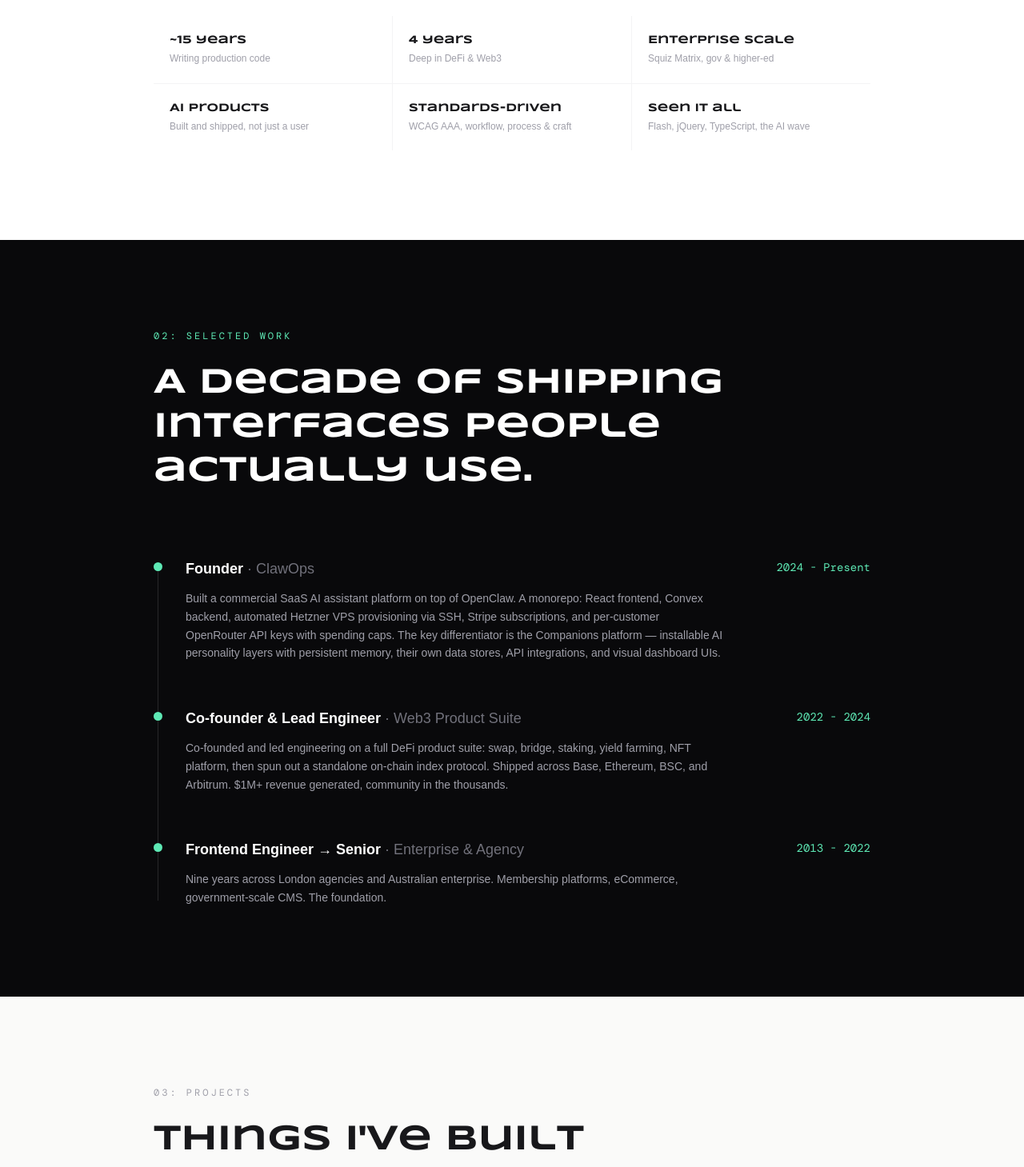
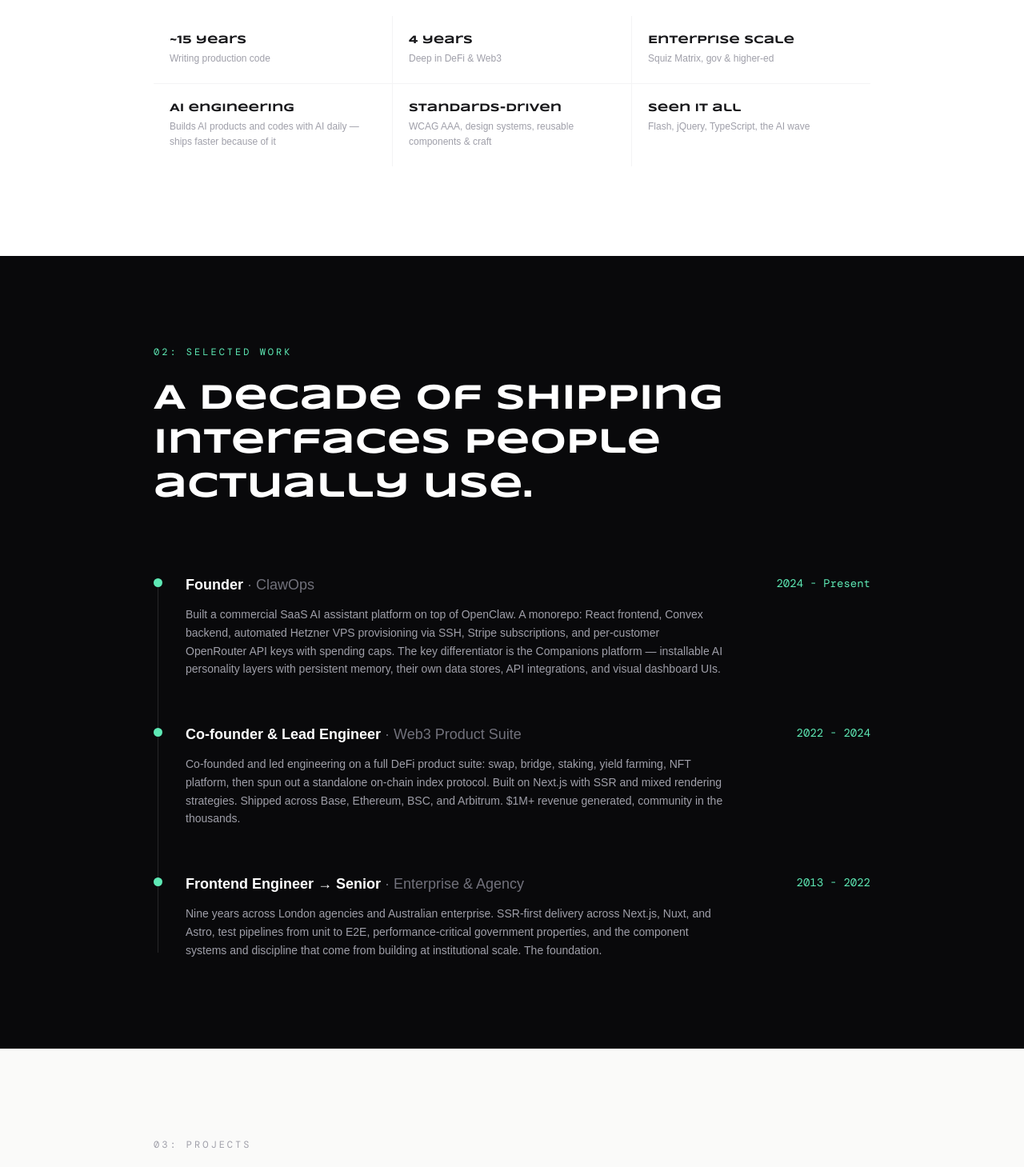
Before and after one commit to GavinJaynes/gavin-jaynes, a React (Vite) app: page / in a window 1280 px wide. Shown: the part 1320-2779 px from the top of the page at 80% size. Built offline with nearby package versions, Linux system fonts and the light colour scheme; a web font is replaced by a local one.

Commit message:
Copy changes

```diff
--- a/src/components/About.tsx
+++ b/src/components/About.tsx
@@ -6,8 +6,8 @@ const points = [
   { label: "~15 years", detail: "Writing production code" },
   { label: "4 years", detail: "Deep in DeFi & Web3" },
   { label: "Enterprise scale", detail: "Squiz Matrix, gov & higher-ed" },
-  { label: "AI products", detail: "Built and shipped, not just a user" },
-  { label: "Standards-driven", detail: "WCAG AAA, workflow, process & craft" },
+  { label: "AI engineering", detail: "Builds AI products and codes with AI daily — ships faster because of it" },
+  { label: "Standards-driven", detail: "WCAG AAA, design systems, reusable components & craft" },
   { label: "Seen it all", detail: "Flash, jQuery, TypeScript, the AI wave" },
 ]
 
--- a/src/components/Projects.tsx
+++ b/src/components/Projects.tsx
@@ -10,7 +10,7 @@ const projects = [
     description:
       "Co-founded and led a full DeFi product suite: swap, bridge, staking, yield farming, and NFT platform, then spun out INDX, a novel on-chain index protocol. Users send USDC and receive proportional exposure to a basket of up to 20 tokens via real swaps. No proxies, no synthetics.",
     highlights: ["$1M+ revenue", "4 chains deployed", "~$50K TVL at peak", "Community in the thousands"],
-    tech: ["React", "TypeScript", "Wagmi", "Viem", "The Graph", "Moralis", "Solidity"],
+    tech: ["Next.js", "React", "TypeScript", "Wagmi", "Viem", "TanStack Query", "The Graph", "Moralis", "Solidity"],
     chains: ["Base", "Ethereum", "BSC", "Arbitrum"],
     url: null,
   },
--- a/src/components/Work.tsx
+++ b/src/components/Work.tsx
@@ -15,14 +15,14 @@ const roles = [
     role: "Co-founder & Lead Engineer",
     company: "Web3 Product Suite",
     description:
-      "Co-founded and led engineering on a full DeFi product suite: swap, bridge, staking, yield farming, NFT platform, then spun out a standalone on-chain index protocol. Shipped across Base, Ethereum, BSC, and Arbitrum. $1M+ revenue generated, community in the thousands.",
+      "Co-founded and led engineering on a full DeFi product suite: swap, bridge, staking, yield farming, NFT platform, then spun out a standalone on-chain index protocol. Built on Next.js with SSR and mixed rendering strategies. Shipped across Base, Ethereum, BSC, and Arbitrum. $1M+ revenue generated, community in the thousands.",
   },
   {
     period: "2013 - 2022",
     role: "Frontend Engineer → Senior",
     company: "Enterprise & Agency",
     description:
-      "Nine years across London agencies and Australian enterprise. Membership platforms, eCommerce, government-scale CMS. The foundation.",
+      "Nine years across London agencies and Australian enterprise. SSR-first delivery across Next.js, Nuxt, and Astro, test pipelines from unit to E2E, performance-critical government properties, and the component systems and discipline that come from building at institutional scale. The foundation.",
   },
 ]
 
```
